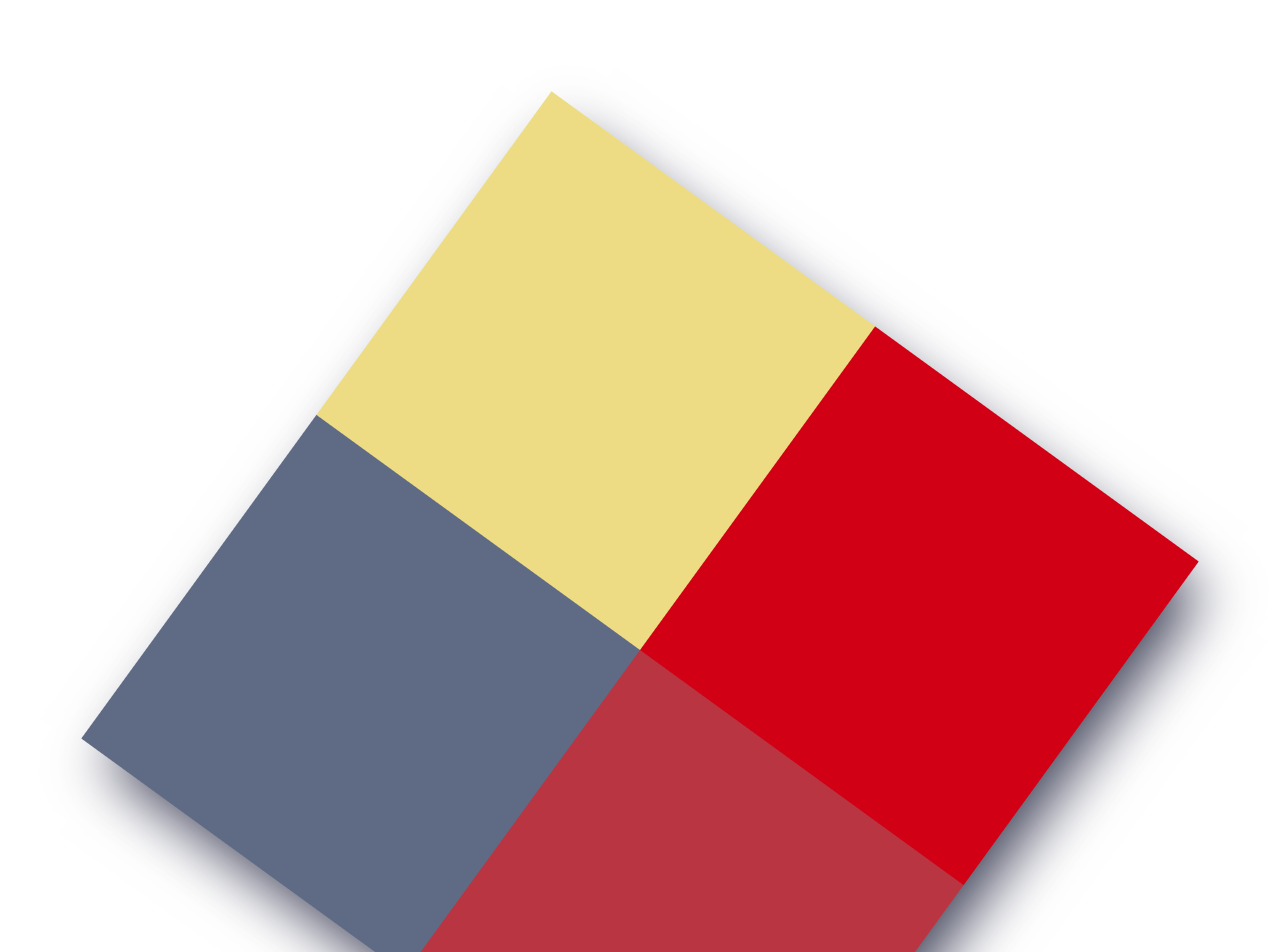
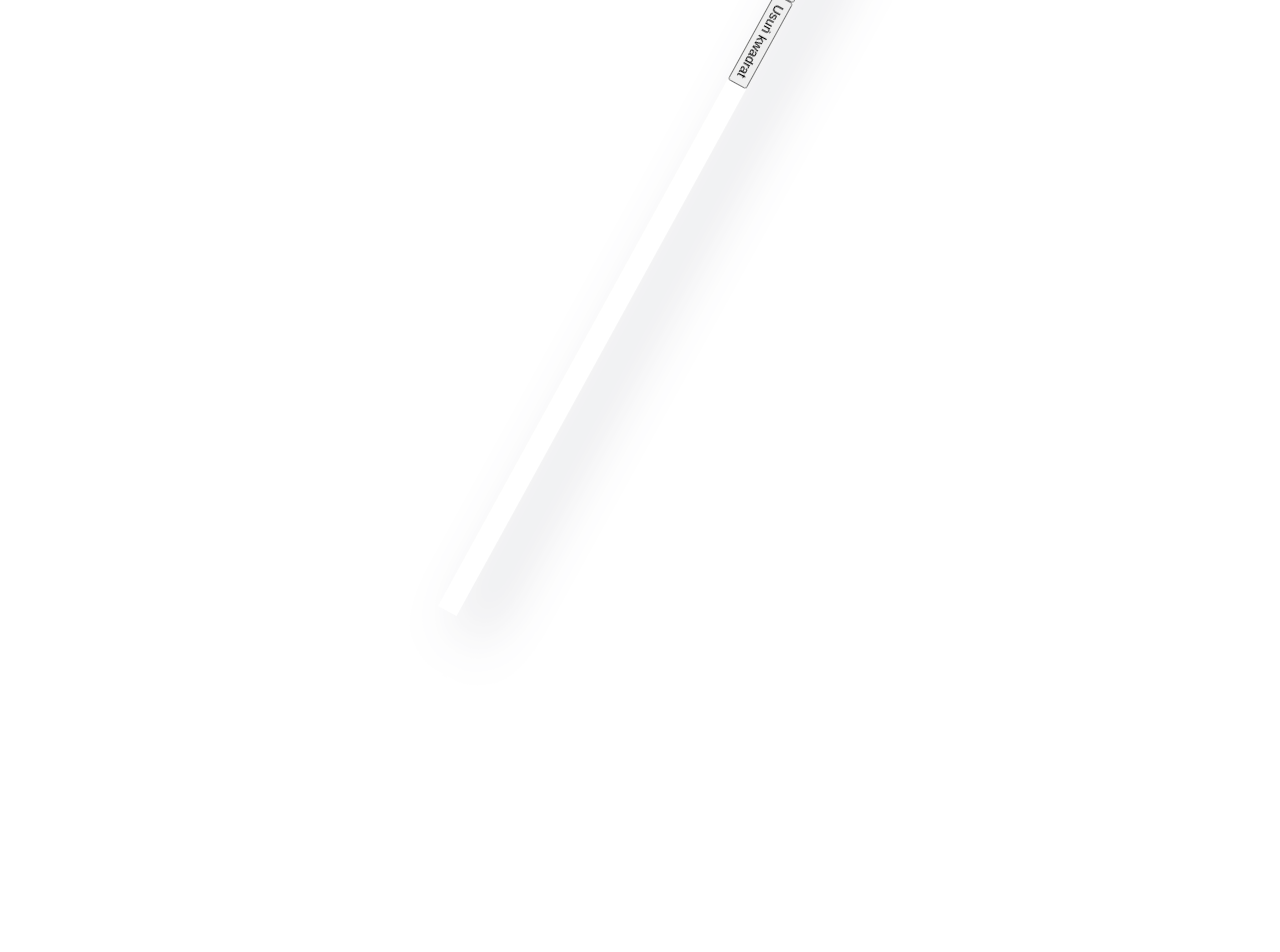
Before and after one commit to PawelHamryszak/kwadraty, a React (Create React App) app: page / in a window 1280 px wide. Shown: the top 952 px of the page. After the commit the page ends 800 px from the top, so only its background shows below. Built offline with nearby package versions, Linux system fonts and the light colour scheme.

Commit message:
Update App.js

```diff
--- a/src/App.js
+++ b/src/App.js
@@ -1,21 +1,8 @@
-import React, { useState, useEffect } from "react";
+import React, { useState } from "react";
 
 function App() {
   const [colors, setColors] = useState([]);
-
-  useEffect(() => {
-    const colorsArr = [];
-    for (let i = 0; i < 4; i++) {
-      colorsArr.push(getRandomColor());
-    };
-    setColors(colorsArr);
-  }, []);
-
-  const handleClick = (num) => {
-    const colorsArr = colors;
-    colorsArr[num] = getRandomColor();
-    setColors([...colorsArr]);
-  };
+  const [numberOfSquares, setNumberOfSquares] = useState(0);
 
   const getRandomColor = () => {
     let color = "#";
@@ -25,43 +12,47 @@ function App() {
     return color;
   };
 
-  const tileStyle = {
-    width: "400px",
-    height: "400px",
-    display: "inline-block",
+  const addSquare = () => {
+    const newColors = [...colors, getRandomColor()];
+    setColors(newColors);
+    setNumberOfSquares(newColors.length);
+  };
+
+  const removeSquare = () => {
+    const newColors = [...colors];
+    newColors.pop();
+    setColors(newColors);
+    setNumberOfSquares(newColors.length);
+  };
+
+  const squareStyle = {
+    width: "100px",
+    height: "100px",
+    margin: "10px",
     cursor: "pointer",
-  }
+  };
+
+  const squares = colors
+    .slice(0, numberOfSquares)
+    .map((color, index) => (
+      <div
+        key={index}
+        style={{ ...squareStyle, backgroundColor: color }}
+        onClick={() =>
+          setColors([
+            ...colors.slice(0, index),
+            getRandomColor(),
+            ...colors.slice(index + 1),
+          ])
+        }
+      ></div>
+    ));
 
   return (
     <div id="main-container">
-      <div
-        onClick={() => handleClick(0)}
-        style={{
-          ...tileStyle,
-          backgroundColor: colors[0],
-        }}
-      ></div>
-      <div
-        onClick={() => handleClick(1)}
-        style={{
-          ...tileStyle,
-          backgroundColor: colors[1],
-        }}
-      ></div>
-      <div
-        onClick={() => handleClick(2)}
-        style={{
-          ...tileStyle,
-          backgroundColor: colors[2],
-        }}
-      ></div>
-      <div
-        onClick={() => handleClick(3)}
-        style={{
-          ...tileStyle,
-          backgroundColor: colors[3],
-        }}
-      ></div>
+      <button onClick={addSquare}>Dodaj kwadrat</button>
+      <button onClick={removeSquare}>Usuń kwadrat</button>
+      {squares}
     </div>
   );
 }
```
